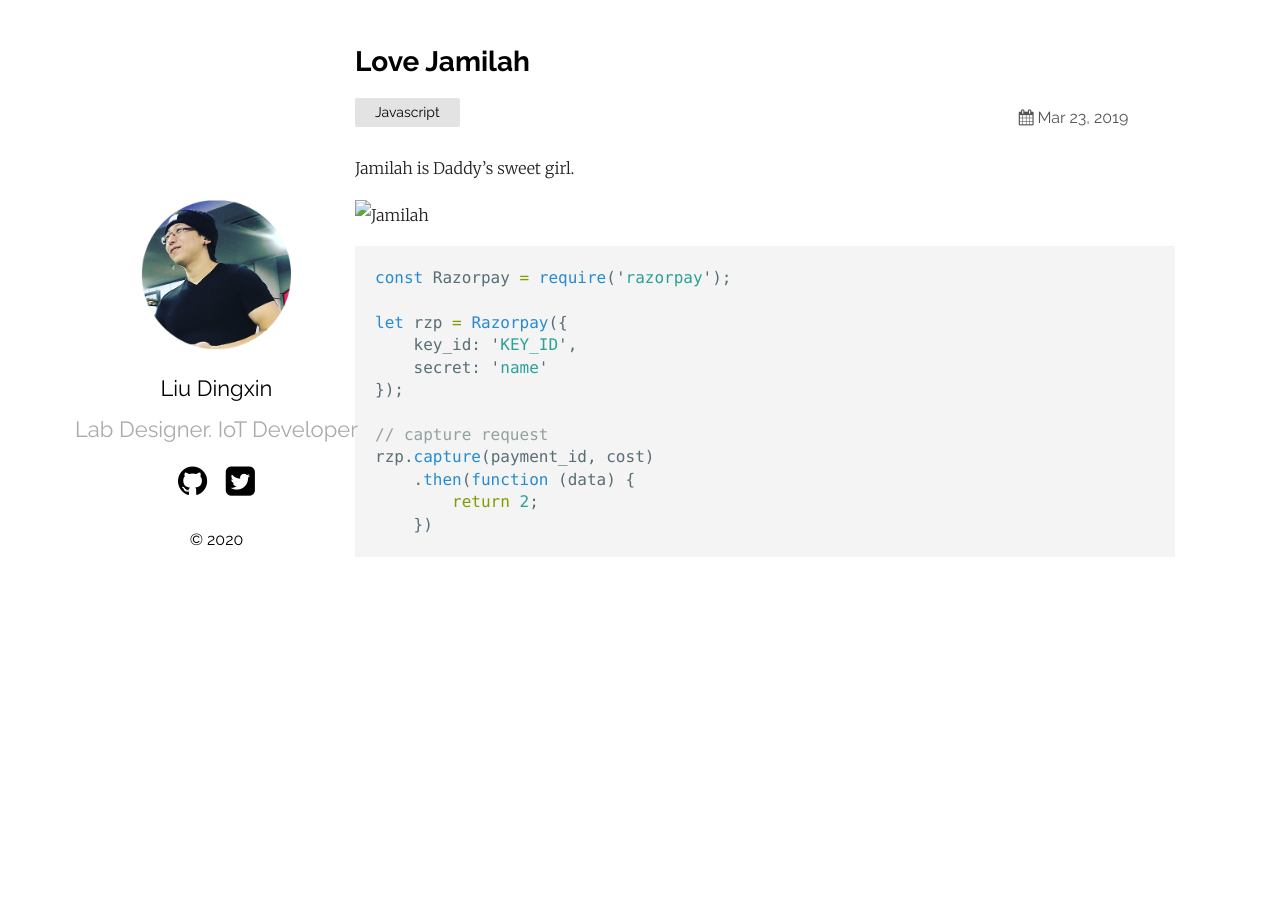
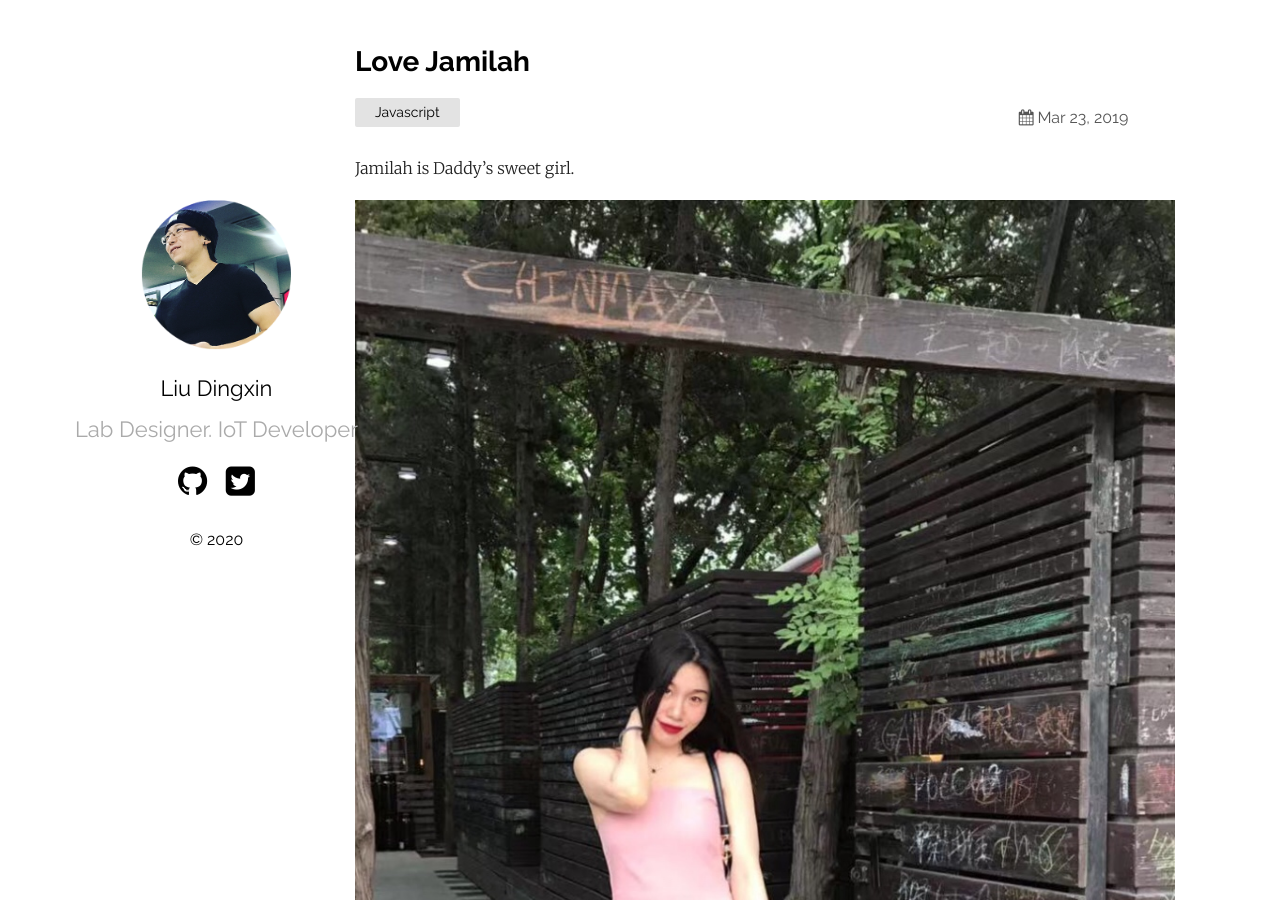
Before and after one commit to liudingxin/liudingxin.github.io, a Jekyll site: the page built from _posts/2019-03-23-Love.markdown, in a window 1280 px wide and 900 px high. Built offline with Jekyll 4.4.1, drawn with Linux system fonts in a browser that asks for light colours.

Commit message:
image url

````diff
--- a/_posts/2019-03-23-Love.markdown
+++ b/_posts/2019-03-23-Love.markdown
@@ -7,7 +7,7 @@ categories: Javascript
 
 Jamilah is Daddy's sweet girl.
 
-![Jamilah](assets/mm.jpg)
+![Jamilah](/assets/mm.jpg)
 <!--excerpt-->
 ```javascript
 const Razorpay = require('razorpay');
````
